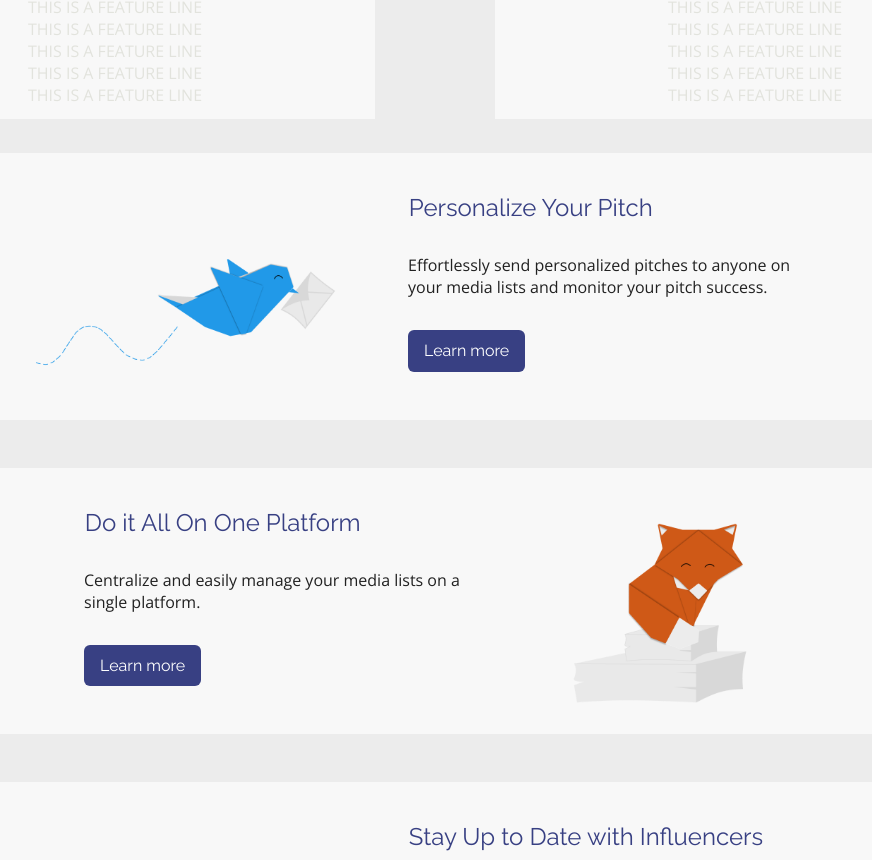
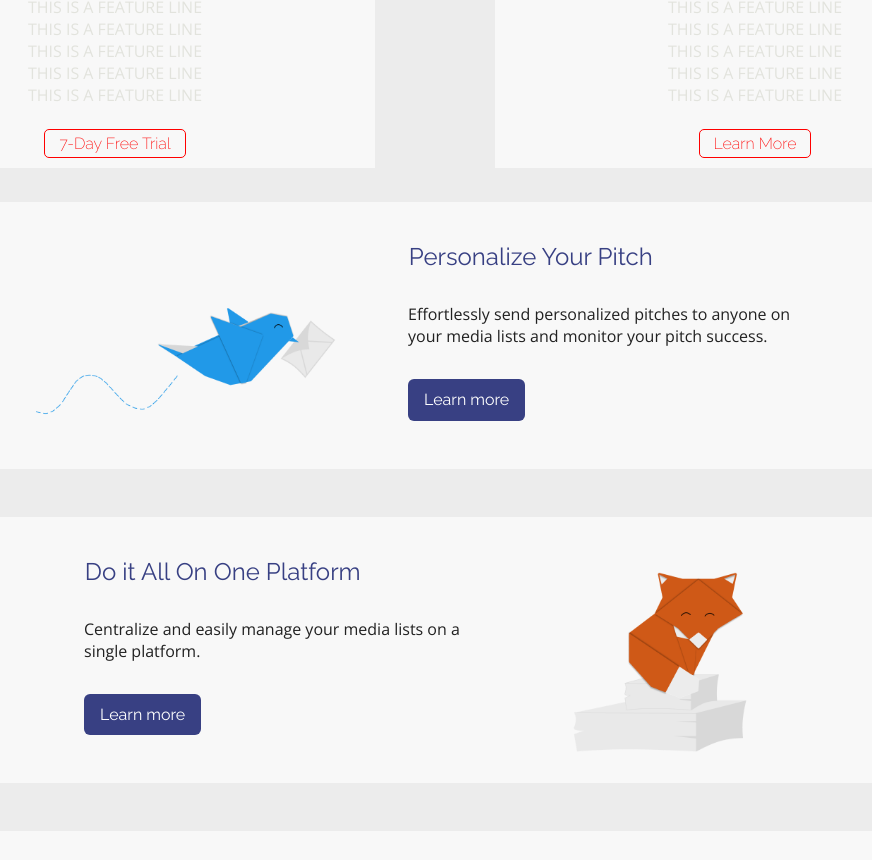
Before and after one commit to news-ai/site-revamp, a React (Create React App) app: page / in a window 1280 px wide. Shown: the part 797-1657 px from the top of the page, without its empty margins (205-1077 px from the left). Built offline with nearby package versions, Linux system fonts and the light colour scheme.

Commit message:
styling btns

```diff
--- a/src/App.js
+++ b/src/App.js
@@ -22,6 +22,9 @@ import './css/stylesheet.css';
 import './css/stylesheet-medium.css';
 import './css/stylesheet-wide.css';
 import './css/stylesheet-wider.css';
+
+const BASEBLUE = '#384083';
+const BASERED = '#ff0000';
 
 class Slider extends Component {
   constructor(props) {
@@ -133,6 +136,22 @@ const Home = props => {
                 <div>THIS IS A FEATURE LINE</div>
                 <div>THIS IS A FEATURE LINE</div>
               </div>
+              <div style={{marginTop: 20}} >
+                <button
+                style={{
+                  textDecoration: 'none',
+                  background: 'Transparent',
+                  color: BASERED,
+                  borderRadius: 5,
+                  padding: '4px 14px 4px 14px',
+                  border: `1.5px solid ${BASERED}`,
+                  listStyleType: 'none',
+                  fontFamily: "'Raleway', sans-serif",
+                  fontWeight: 200,
+                  fontSize: '1em',
+                }}
+                > 7-Day Free Trial </button>
+              </div>
             </div>
             <div style={{
               flexBasis: 500,
@@ -151,6 +170,22 @@ const Home = props => {
                 <div>THIS IS A FEATURE LINE</div>
                 <div>THIS IS A FEATURE LINE</div>
                 <div>THIS IS A FEATURE LINE</div>
+              </div>
+              <div style={{marginTop: 20}} >
+                <button
+                style={{
+                  textDecoration: 'none',
+                  background: 'Transparent',
+                  color: BASERED,
+                  borderRadius: 5,
+                  padding: '4px 14px 4px 14px',
+                  border: `1.5px solid ${BASERED}`,
+                  listStyleType: 'none',
+                  fontFamily: "'Raleway', sans-serif",
+                  fontWeight: 200,
+                  fontSize: '1em',
+                }}
+                > Learn More </button>
               </div>
             </div>
           </div>
@@ -367,7 +402,6 @@ class App extends Component {
                   className='link-nav'
                   style={{
                     textDecoration: 'none',
-                    background: 'Transparent',
                     color: '#FFFFFF',
                     borderRadius: 5,
                     padding: '4px 14px 4px 14px',
```
